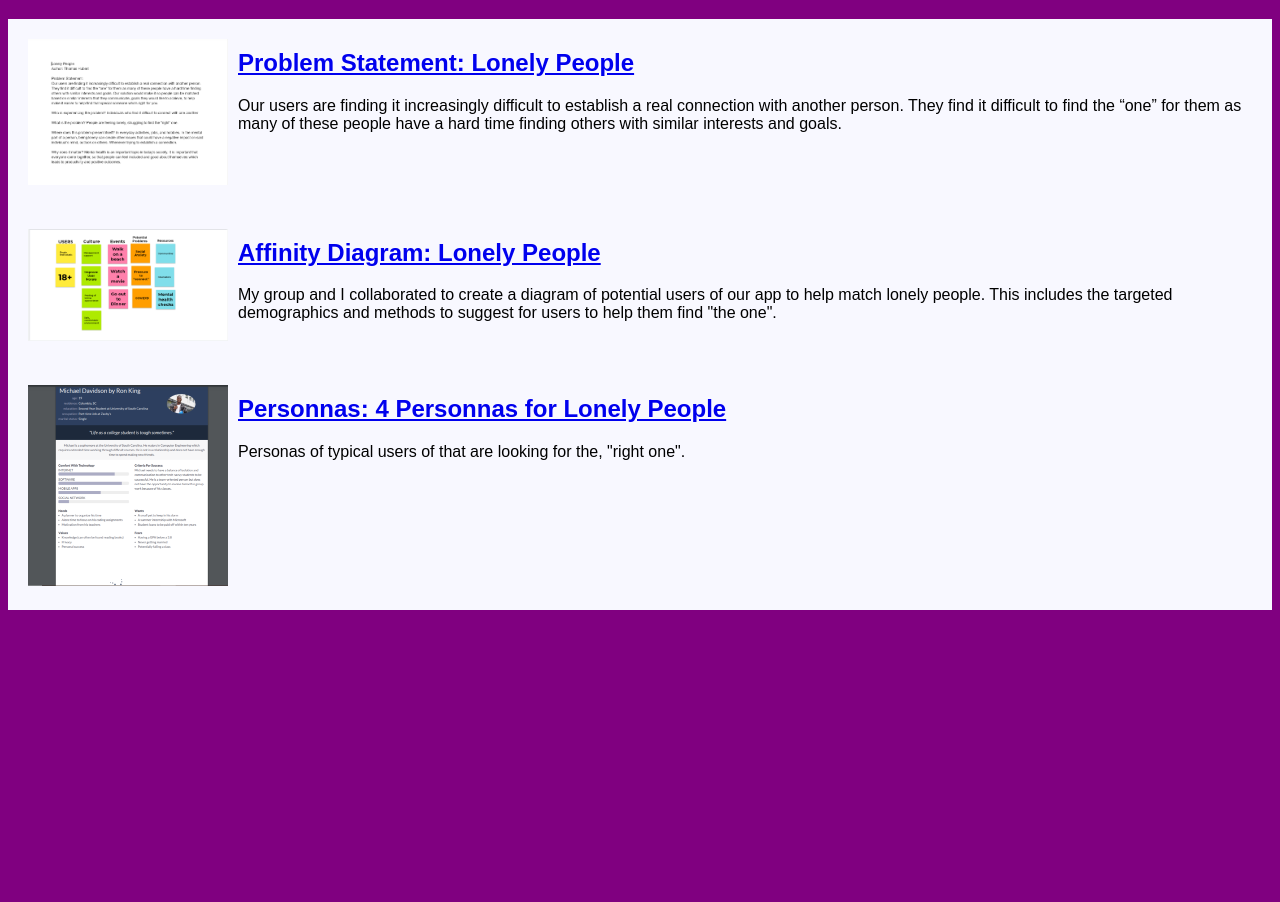
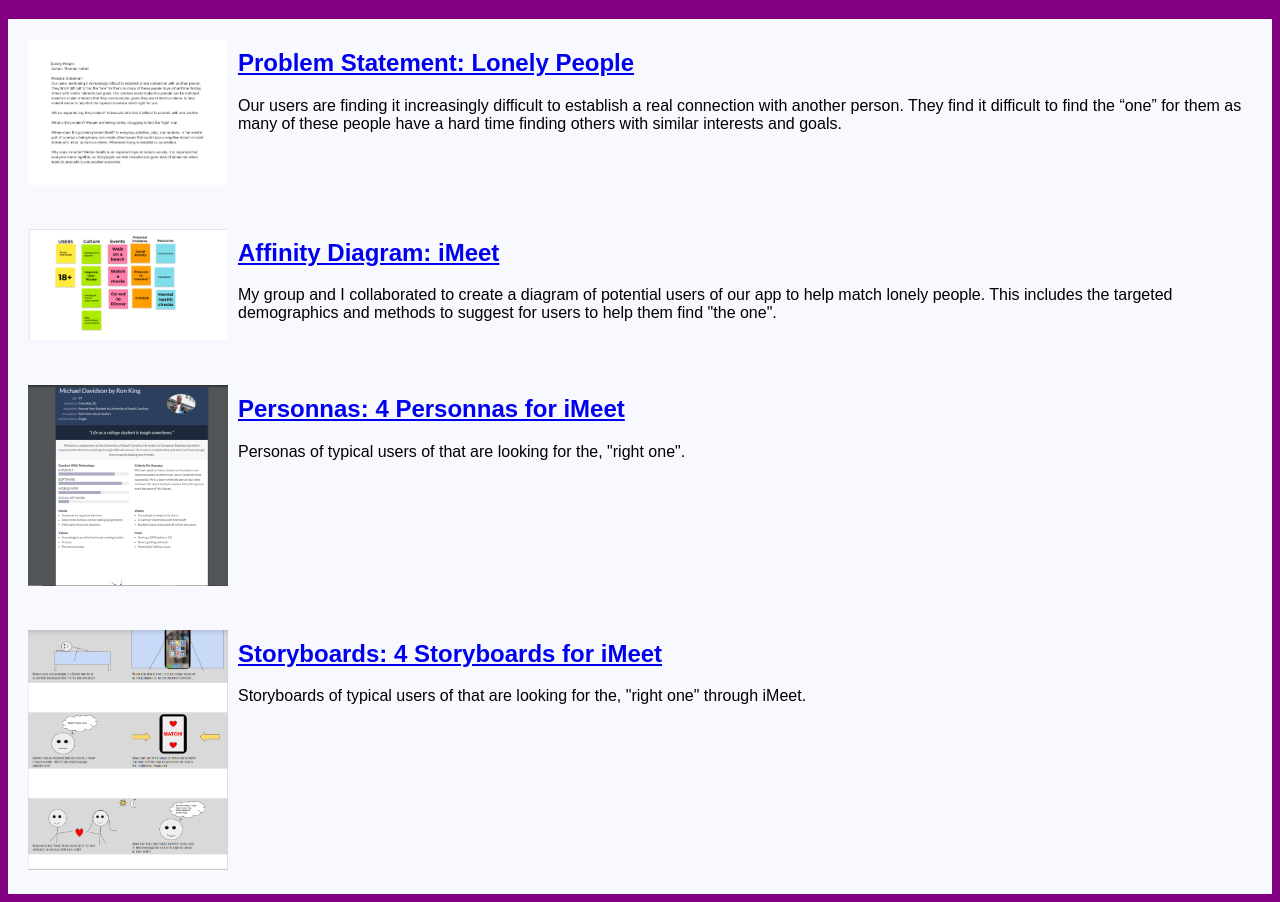
Before and after one commit to ronaldkcse/ronaldkcse.github.io, a plain HTML site: page index.html in a window 1280 px wide. Shown: the part 61-963 px from the top of the page. Before the commit the page ends 800 px from the top, so only its background shows below. Drawn offline with Linux system fonts and the light colour scheme.

Commit message:
Add files via upload

```diff
--- a/index.html
+++ b/index.html
@@ -22,7 +22,7 @@
         <section class="assignment">
             <a href="files/affinity-diagram.pdf"><img src="images/affinity-diagram.PNG"></a>
                 <section class="ass-details">
-                   <a href="files/affinity-diagram.pdf"><h2>Affinity Diagram: Lonely People</h2></a>
+                   <a href="files/affinity-diagram.pdf"><h2>Affinity Diagram: iMeet</h2></a>
                      <p>
                         My group and I collaborated to create a diagram of potential users of our app to help match lonely people. This includes the targeted demographics and methods to suggest for users to help them find "the one".
                     </p>
@@ -33,11 +33,22 @@
          <section class="assignment">
             <a href="files/persona.pdf"><img src="images/persona.PNG"></a>
                 <section class="ass-details">
-                   <a href="files/persona.pdf"><h2>Personnas: 4 Personnas for Lonely People</h2></a>
+                   <a href="files/persona.pdf"><h2>Personnas: 4 Personnas for iMeet</h2></a>
                      <p>
                         Personas of typical users of that are looking for the, "right one".
                     </p>
                 </section>
         </section>
+
+ <!--Storyboard Assignment-->
+ <section class="assignment">
+    <a href="files/storyboard.pdf"><img src="images/storyboard.PNG"></a>
+        <section class="ass-details">
+           <a href="files/storyboard.pdf"><h2>Storyboards: 4 Storyboards for iMeet</h2></a>
+             <p>
+                Storyboards of typical users of that are looking for the, "right one" through iMeet.
+            </p>
+        </section>
+</section>
     </body>
 </html>
```
Also changed, not shown: images/storyboard.PNG (added), 1 other file.
